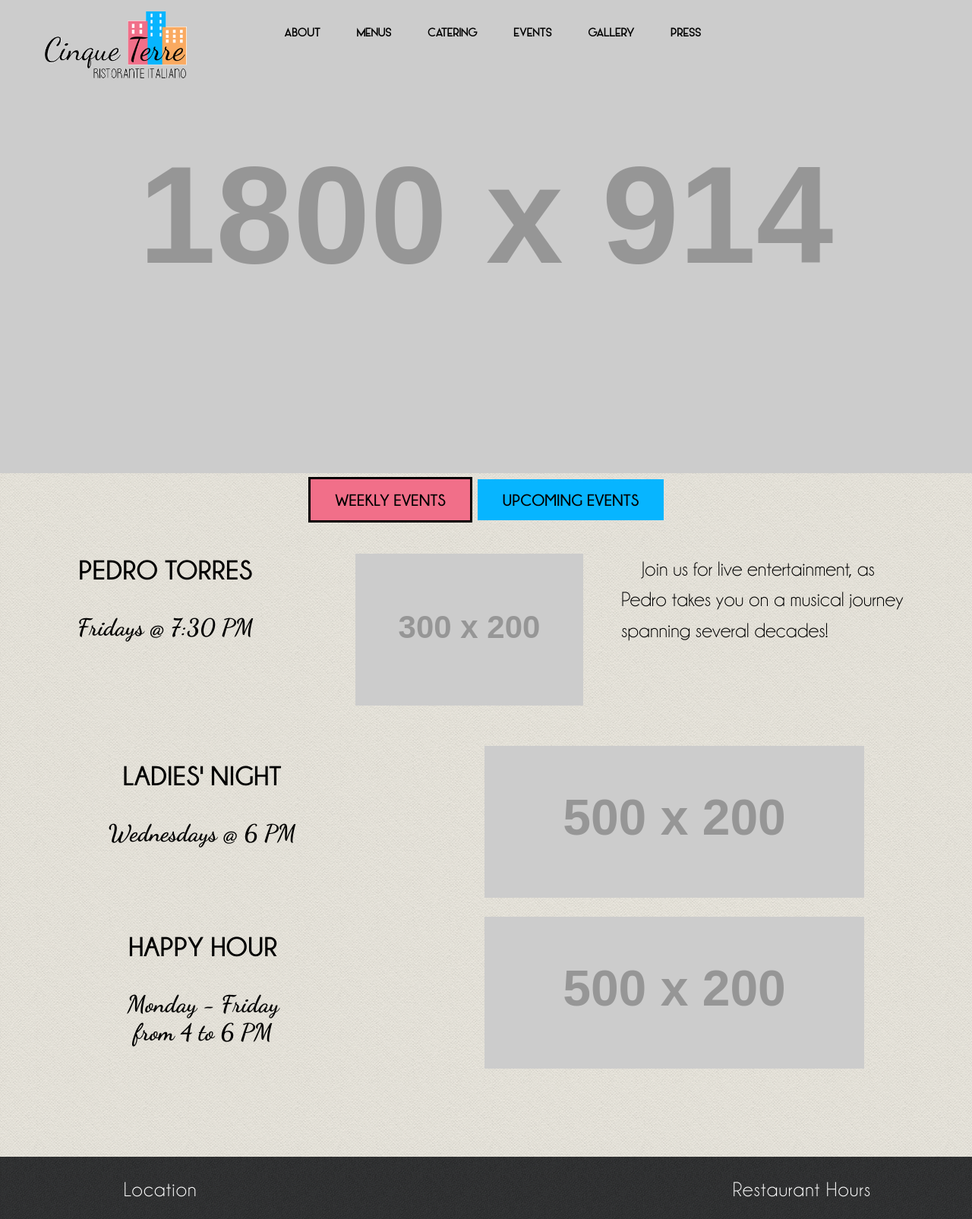
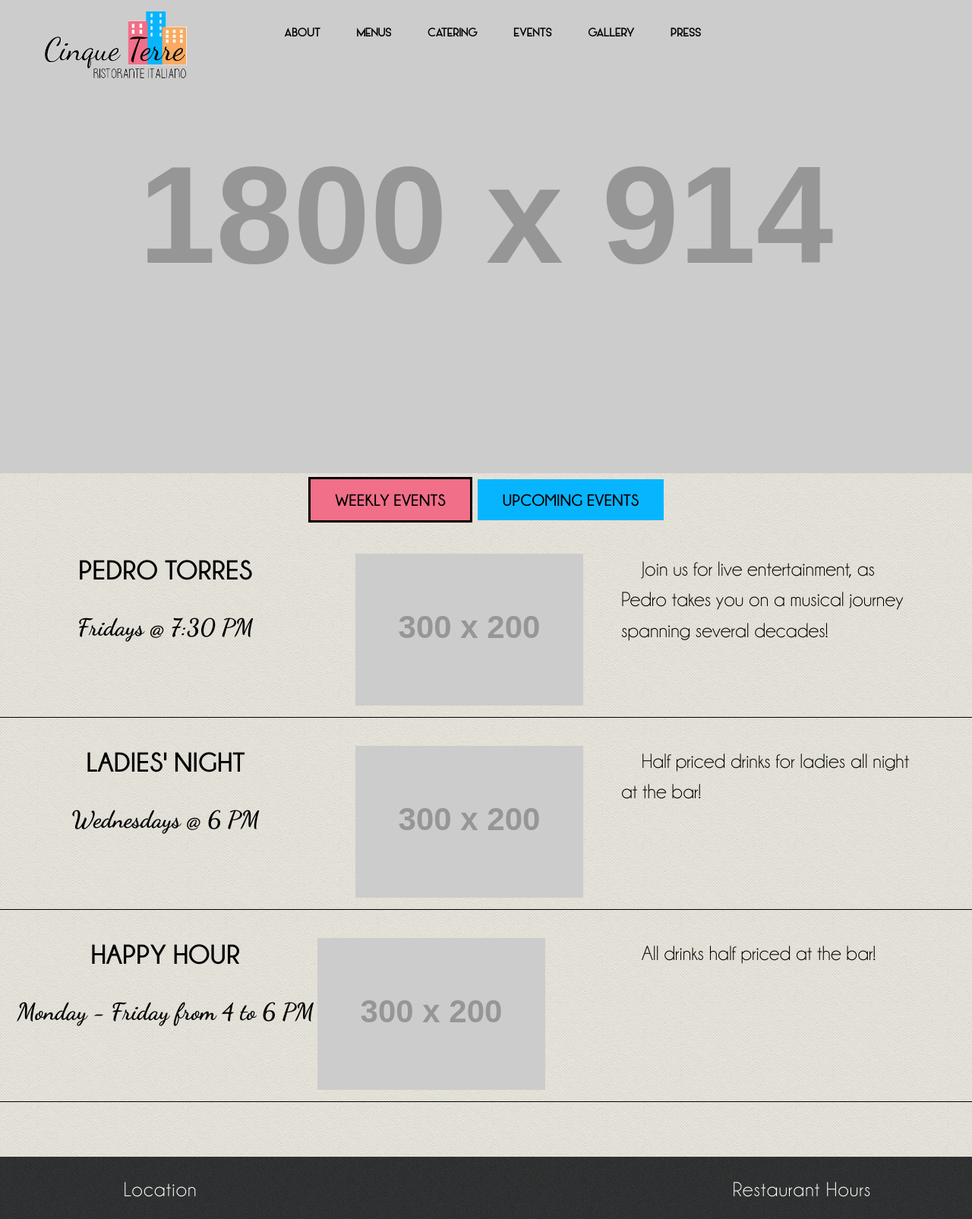
Before and after one commit to cinqueterreli/cinqueterre.github.io, a Jekyll site: the page built from weekly-events.html, in a window 1280 px wide, cut to the strip 0-1605 px from the top of the page. Shown: the whole strip at 76% size. Built offline with Jekyll 4.4.1, drawn with Linux system fonts in a browser that asks for light colours; nearby versions of some CDN libraries.

Commit message:
lets see nigga

```diff
--- a/css/main.css
+++ b/css/main.css
@@ -599,10 +599,8 @@ hr {
 	min-height:225px;
 	padding:.5em 1em;
 	clear:both;
-}
-
-.color {
-	background-color:#F4f4f4;
+	border-bottom:1px solid black;
+	border-bottom-width: 100%
 }
 
 .event-name {
@@ -619,24 +617,14 @@ hr {
 	max-width:100%;
 }
 
-.middle {
-	text-align:center;
-}
-
-.event-left {
-	max-width:250px;
-	float:left;
-	padding:1em 0;
-}
-
-.event-right {
-	float:right;
-}
-
 .body-third {
 	display:block;
 	max-width:400px;
 	margin: 0 auto 2em auto;
+}
+
+.middle {
+	text-align:center;
 }
 
 @media(min-width:1100px){
--- a/weekly-events.html
+++ b/weekly-events.html
@@ -21,27 +21,29 @@ header: http://placehold.it/1800x914
 </div>
 
 <div class="event-holder">
-<div class="container">
-	<div class="event-left">
+	<div class="body-third">
 		<h3 class="event-name">LADIES' NIGHT</h3>
 		<h2>Wednesdays @ 6 PM</h2>
 	</div>
-	<div class="event-right">
-		<img class="event-img" src="http://placehold.it/500x200">
+	<div class="body-third middle">
+		<img class="event-img" src="http://placehold.it/300x200">
 	</div>
-</div>
+	<div class="body-third">
+		<p class="event-des">Half priced drinks for ladies all night at the bar!</p>
+	</div>
 </div>
 
 <div class="event-holder">
-<div class="container">
-	<div class="event-left">
+	<div class="body-third">
 		<h3 class="event-name">HAPPY HOUR</h3>
 		<h2>Monday - Friday from 4 to 6 PM</h2>
 	</div>
-	<div class="event-right">
-		<img class="event-img" src="http://placehold.it/500x200">
+	<div class="body-third">
+		<img class="event-img" src="http://placehold.it/300x200">
 	</div>
-</div>
+	<div class="body-third">
+		<p class="event-des">All drinks half priced at the bar!</p>
+	</div>
 </div>
 
 
```
